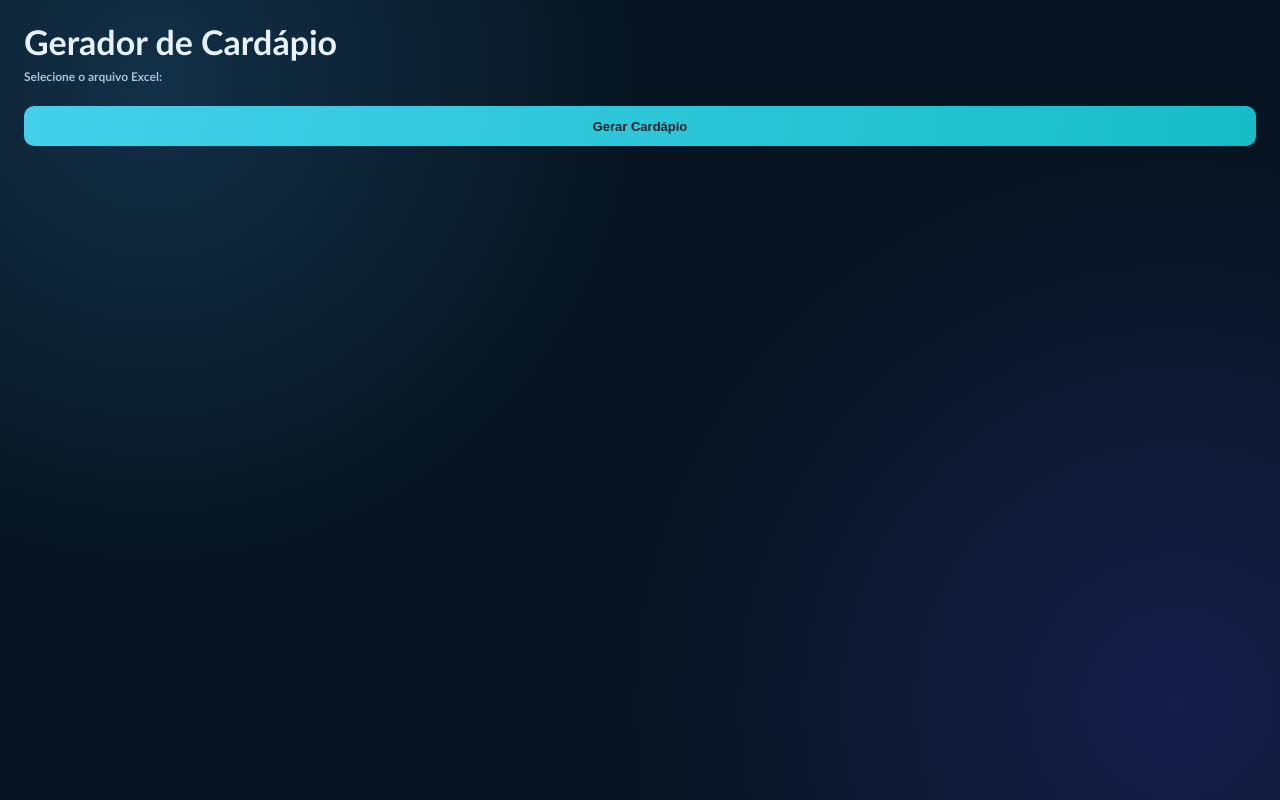
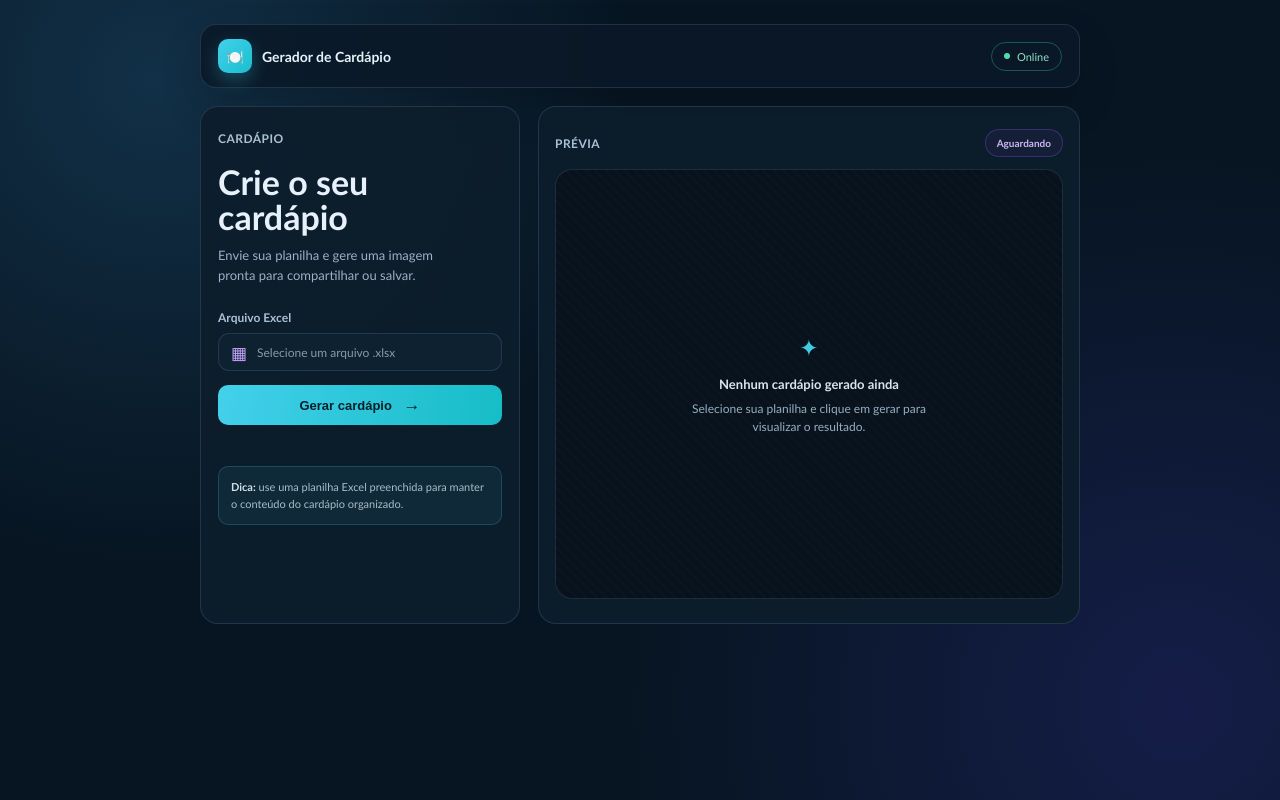
Before and after one commit to giovanidalosta/gerador-cardapio, a Flask app: page / in a window 1280 px wide. Run offline with Flask 3, Linux system fonts and the light colour scheme.

Commit message:
Add files via upload

```diff
--- a/gerador-cardapio/templates/index.html
+++ b/gerador-cardapio/templates/index.html
@@ -7,14 +7,50 @@
     <link rel="stylesheet" href="{{ url_for('static', filename='css/style.css') }}">
 </head>
 <body>
-    <div class="container">
-        <h1>Gerador de Cardápio</h1>
-        <form id="upload-form" enctype="multipart/form-data">
-            <label for="file-upload">Selecione o arquivo Excel:</label>
-            <input type="file" id="file-upload" name="file" accept=".xlsx" required>
-            <button type="submit">Gerar Cardápio</button>
-        </form>
-        <div id="result"></div>
+    <main class="app-shell">
+        <header class="topbar">
+            <div class="brand">
+                <span class="brand-mark" aria-hidden="true">🍽️</span>
+                <span>Gerador de Cardápio</span>
+            </div>
+            <span class="online-status"><span class="status-dot"></span>Online</span>
+        </header>
+
+        <section class="workspace">
+            <div class="control-panel">
+                <p class="eyebrow">CARDÁPIO</p>
+                <h1>Crie o seu<br>cardápio</h1>
+                <p class="intro">Envie sua planilha e gere uma imagem pronta para compartilhar ou salvar.</p>
+
+                <form id="upload-form" enctype="multipart/form-data">
+                    <label for="file-upload">Arquivo Excel</label>
+                    <div class="file-picker">
+                        <span class="file-icon" aria-hidden="true">▦</span>
+                        <span id="file-name">Selecione um arquivo .xlsx</span>
+                        <input type="file" id="file-upload" name="file" accept=".xlsx" required>
+                    </div>
+                    <button id="submit-button" type="submit">Gerar cardápio <span aria-hidden="true">→</span></button>
+                </form>
+                <p id="result-message" class="result-message" role="status"></p>
+                <div class="tip"><strong>Dica:</strong> use uma planilha Excel preenchida para manter o conteúdo do cardápio organizado.</div>
+            </div>
+
+            <div class="preview-panel">
+                <div class="preview-heading">
+                    <span>PRÉVIA</span>
+                    <span id="preview-status" class="preview-status">Aguardando</span>
+                </div>
+                <div class="preview-area">
+                    <div id="empty-preview" class="empty-preview">
+                        <span class="preview-icon" aria-hidden="true">✦</span>
+                        <strong>Nenhum cardápio gerado ainda</strong>
+                        <p>Selecione sua planilha e clique em gerar para visualizar o resultado.</p>
+                    </div>
+                    <img id="preview-image" alt="Prévia do cardápio gerado">
+                </div>
+                <a id="download-link" class="download-link" download="Cardapio.png">Baixar cardápio <span aria-hidden="true">↓</span></a>
+            </div>
+        </section>
     </div>
     <script src="{{ url_for('static', filename='js/app.js') }}"></script>
 </body>
```
